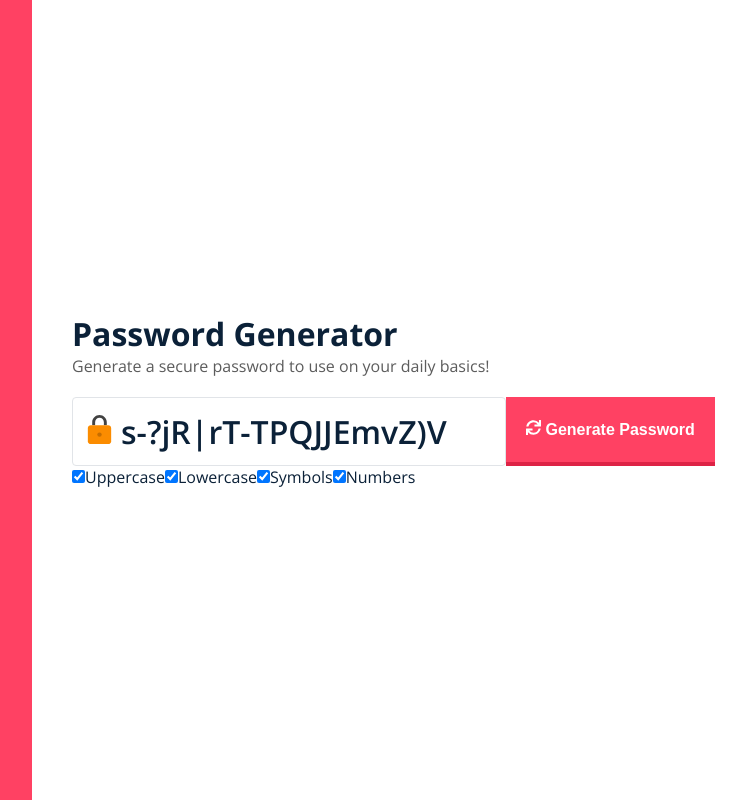
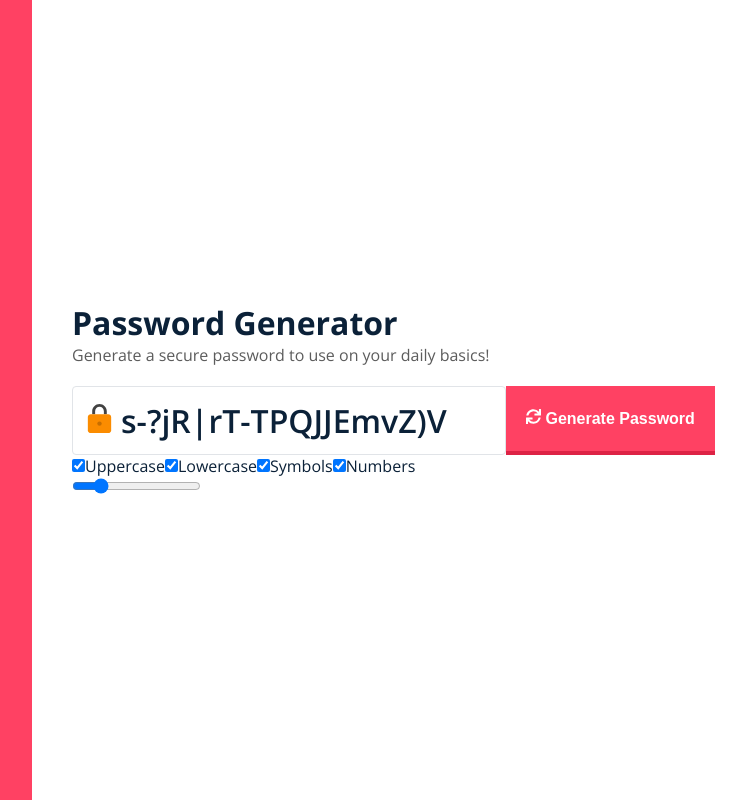
Before and after one commit to ajsevillano/password-generator, a React (Create React App) app: page / in a window 1280 px wide. Shown: the whole page, without its empty margins (340-1086 px from the left). Built offline with nearby package versions, Linux system fonts and the light colour scheme.

Commit message:
Cretate range slider component

```diff
--- a/src/App.js
+++ b/src/App.js
@@ -5,6 +5,7 @@ import Layout from './components/Layout/Index';
 import Input from './components/Input/Index';
 import Button from './components/Button/index';
 import CheckBox from './components/Checkbox/Index';
+import Slider from './components/Range-Slider/index';
 
 import { generatePassword, setPasswordLength } from './helpers';
 
@@ -98,6 +99,9 @@ const App = () => {
           />
         ))}
       </div>
+      <div className="slider-container">
+        <Slider />
+      </div>
     </Layout>
   );
 };
--- /dev/null
+++ b/src/components/Range-Slider/index.js
@@ -0,0 +1,7 @@
+import React from 'react';
+
+const Slider = () => {
+  return <input type="range" min="1" max="50" value="10"></input>;
+};
+
+export default Slider;
```
